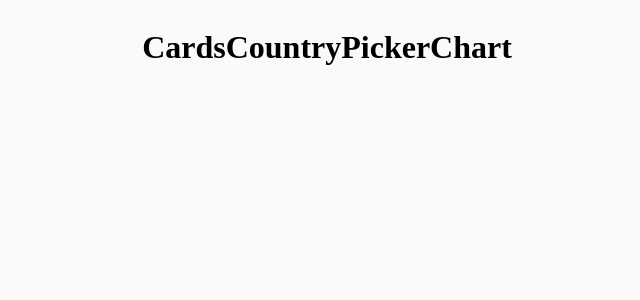
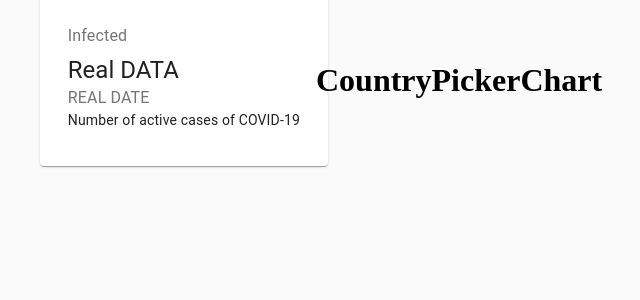
Before and after one commit to Beekasha/covid-tracker-mk1, a React (Create React App) app: page / in a window 1280 px wide. Shown: the top 300 px of the page, without its empty margins (313-953 px from the left). Built offline with nearby package versions, Linux system fonts and the light colour scheme; no server answers.

Commit message:
rendering card from material UI

```diff
--- a/src/components/Cards/Cards.jsx
+++ b/src/components/Cards/Cards.jsx
@@ -1,9 +1,26 @@
 import React from 'react';
+import { Card, CardContent, Typography, Grid } from '@material-ui/core';
+
+import styles from './Cards.module.css';
 
 const Cards = (props) => {
     console.log(props)
+
+
     return (
-        <h1>Cards</h1>
+        <div className={styles.container}>
+            <Grid container spacing={3} justify="center">
+                <Grid item component={Card}>
+                    <CardContent>
+                        <Typography color="textSecondary" gutterBottom>Infected</Typography>
+                        <Typography variant="h5">Real DATA</Typography>
+                        <Typography color="textSecondary">REAL DATE</Typography>
+                        <Typography variant="body2">Number of active cases of COVID-19</Typography>
+                    </CardContent>
+                </Grid>
+            </Grid>
+
+        </div>
     )
 }
 
```
